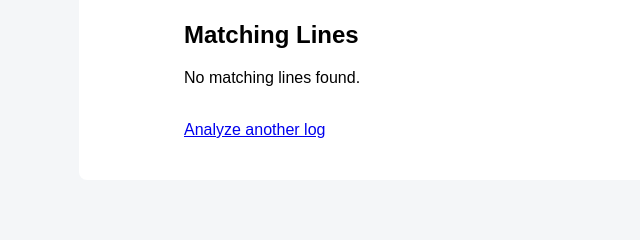
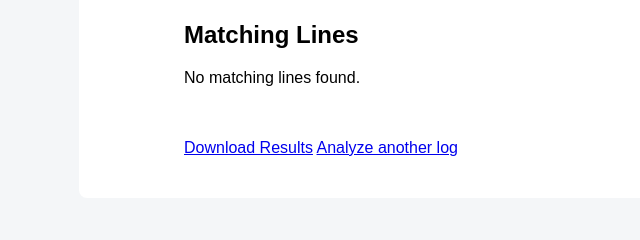
Before and after one commit to sattarab54/web_log_analyzer, a Flask app: template templates/results.html in a window 1280 px wide. Shown: the part 406-646 px from the top of the page, without its empty margins (86-726 px from the left). Run offline with Flask 3, Linux system fonts and the light colour scheme; the template is opened without the code that fills it, so the values that code supplies are empty.

Commit message:
Add results download feature

```diff
--- a/app.py
+++ b/app.py
@@ -1,9 +1,12 @@
 
-from flask import Flask, render_template, request
+from flask import Flask, render_template, request, send_file
 from markupsafe import Markup
+from io import BytesIO
 import re
 
 app = Flask(__name__)
+
+latest_results_text = ""
 
 def highlight_keyword(line, keyword, case_sensitive=False):
     if not keyword:
@@ -84,6 +87,15 @@ def index():
                 if line.startswith(level):
                     summary[level] += 1
 
+        global latest_results_text
+
+        plain_results = [
+            str(line).replace("<mark>", "").replace("</mark>", "")
+            for line in results
+        ]
+
+        latest_results_text = "\n".join(plain_results)
+
         return render_template(
             "results.html",
             keyword=keyword,
@@ -97,6 +109,21 @@ def index():
 
     return render_template("index.html")
 
+@app.route("/download")
+def download_results():
+    file_data = BytesIO()
+
+    file_data.write(latest_results_text.encode("utf-8"))
+
+    file_data.seek(0)
+
+    return send_file(
+        file_data,
+        as_attachment=True,
+        download_name="analysis_results.txt",
+        mimetype="text/plain"
+    )
+
 
 if __name__ == "__main__":
     app.run(debug=True)
--- a/templates/results.html
+++ b/templates/results.html
@@ -55,7 +55,8 @@
         <p>No matching lines found.</p>
     {% endif %}
 
-    <br>
+    <br><br>
+    <a href="/download">Download Results</a>
     <a href="/">Analyze another log</a>
     </div>
 </body>
```
